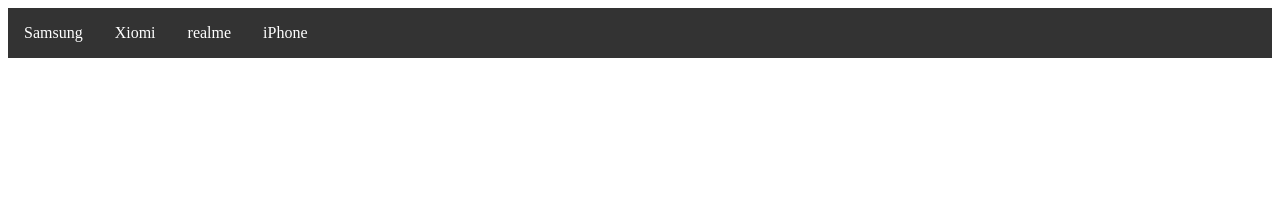
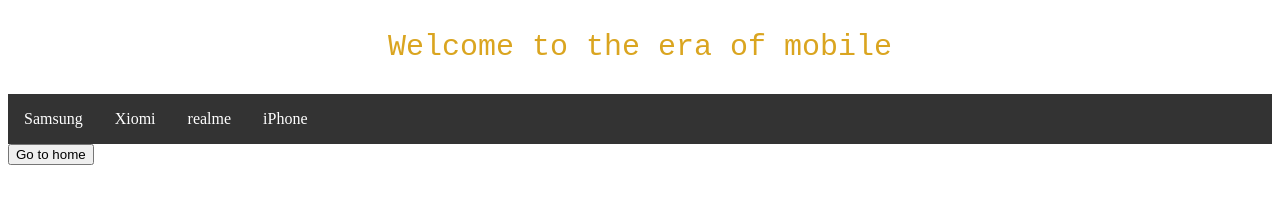
Before and after one commit to Sadia-Itu/Learning-HTML, a plain HTML site: page mobile.htm in a window 1280 px wide. Drawn offline with Linux system fonts and the light colour scheme.

Commit message:
4th commit

```diff
--- a/mobile.htm
+++ b/mobile.htm
@@ -32,6 +32,7 @@
         </style>
 </head>
 <body>
+    <p id="demo" style="font-family:'Courier New', Courier, monospace;color:goldenrod;text-align: center;font-size: 30px;">Welcome to the era of mobile</p>
     <ul>
         <li><a href="#samsung">Samsung</a>
         </li>
@@ -39,5 +40,11 @@
         <li><a href="#rlme">realme</a></li>
         <li><a href="#iphone">iPhone</a></li>
       </ul>
+      <button type="button" onclick="myFunction()">Go to home</button>
+      <script>
+        function myFunction() {
+          document.getElementById("demo").innerHTML = "Visited";
+        }
+        </script>
 </body>
 </html>
```
